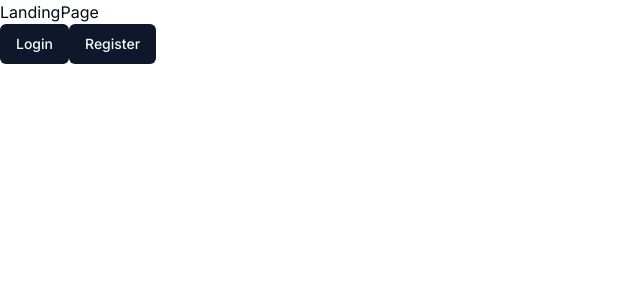
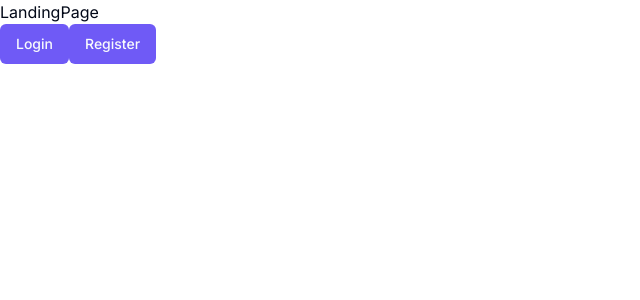
Before and after one commit to kadiraydinli/ai-saas, a Next.js app: page / in a window 1280 px wide. Shown: the top 300 px of the page, without its empty margins (0-640 px from the left). Built offline with nearby package versions, Linux system fonts and the light colour scheme.

Commit message:
change primary color

```diff
--- a/app/globals.css
+++ b/app/globals.css
@@ -25,7 +25,7 @@ body,
 		--border: 214.3 31.8% 91.4%;
 		--input: 214.3 31.8% 91.4%;
 
-		--primary: 222.2 47.4% 11.2%;
+		--primary: 248 90% 66%;
 		--primary-foreground: 210 40% 98%;
 
 		--secondary: 210 40% 96.1%;
```
